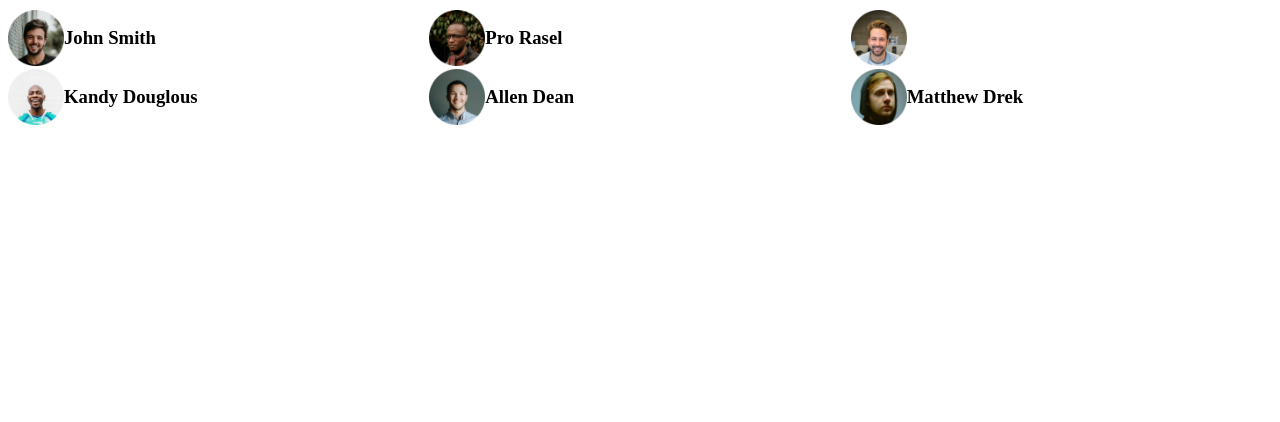
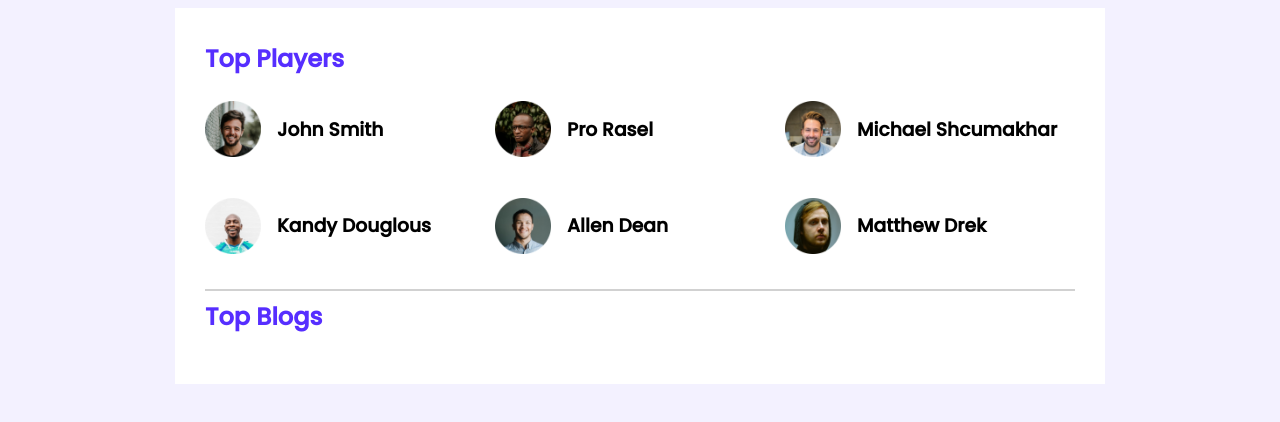
Before and after one commit to syfulsharif/leader_board_23, a plain HTML site: page index.html in a window 1280 px wide. Drawn offline with Linux system fonts and the light colour scheme.

Commit message:
New Blog Section Added

```diff
--- a/index.html
+++ b/index.html
@@ -13,34 +13,39 @@
     <header>
         <main>
             <!-- Top Players and Top Blogs -->
-            <section>
+            <section class="container">
+                <h2 class="section-title">Top Players</h2>
                 <div class="top-players">
                     <div class="players">
                         <div class="player">
                             <img src="images/players/player-1.png" alt="">
-                            <h3>John Smith</h3>
+                            <h3 class="player-name">John Smith</h3>
                         </div>
                         <div class="player">
                             <img src="images/players/player-2.png" alt="">
-                            <h3>Pro Rasel</h3>
+                            <h3 class="player-name">Pro Rasel</h3>
                         </div>
                         <div class="player">
                             <img src="images/players/player-3.png" alt="">
-                            <h3></h3>
+                            <h3 class="player-name">Michael Shcumakhar</h3>
                         </div>
                         <div class="player">
                             <img src="images/players/player-4.png" alt="">
-                            <h3>Kandy Douglous</h3>
+                            <h3 class="player-name">Kandy Douglous</h3>
                         </div>
                         <div class="player">
                             <img src="images/players/player-5.png" alt="">
-                            <h3>Allen Dean</h3>
+                            <h3 class="player-name">Allen Dean</h3>
                         </div>
                         <div class="player">
                             <img src="images/players/player-6.png" alt="">
-                            <h3>Matthew Drek</h3>
+                            <h3 class="player-name">Matthew Drek</h3>
                         </div>
                     </div>
+                </div>
+                <hr>
+                <div class="top-blogs">
+                    <h2 class="section-title">Top Blogs</h2>
                 </div>
             </section>
         </main>
--- a/styles/style.css
+++ b/styles/style.css
@@ -1,6 +1,43 @@
+/* Fonts */
+@import url('https://fonts.googleapis.com/css2?family=Poppins:wght@500&family=Titillium+Web:wght@600&display=swap');
+
+/* Common Styles */
+
+body {
+  font-family: 'Poppins', sans-serif;
+  /* font-family: 'Titillium Web', sans-serif;  */
+  background-color: #F3F1FF;
+}
+
+main {
+  display: flex;
+  justify-content: center;
+}
+.container {
+  background-color: #FFFFFF;
+  width: 870px;
+  padding: 30px;
+}
+
+hr {
+  border: 1px solid #D1D1D1;
+}
+
+/* Top Players Style */
+.top-players {
+  margin-bottom: 30px;
+}
+
 .players {
   display: grid;
   grid-template-columns: repeat(3, 1fr);
+  grid-row-gap: 30px;
+}
+
+.section-title {
+  color: #562EFF;
+  font-size: 24px;
+  margin-top: 3px;
 }
 
 .player {
@@ -12,3 +49,8 @@
   width: 56px;
   height: 56px;
 }
+
+.player-name {
+  margin-left: 16px;
+  font-size: 1.17em;
+}
```
